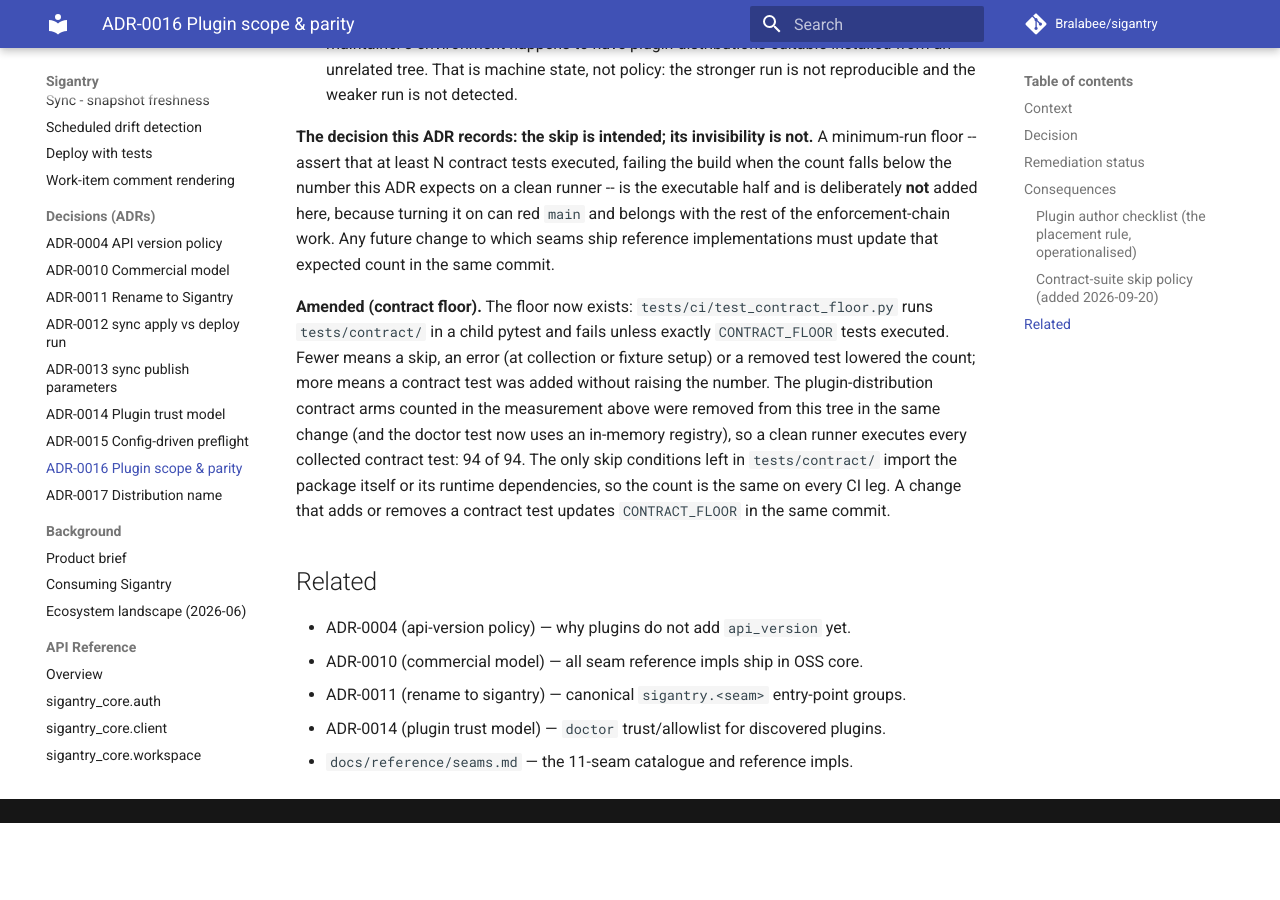
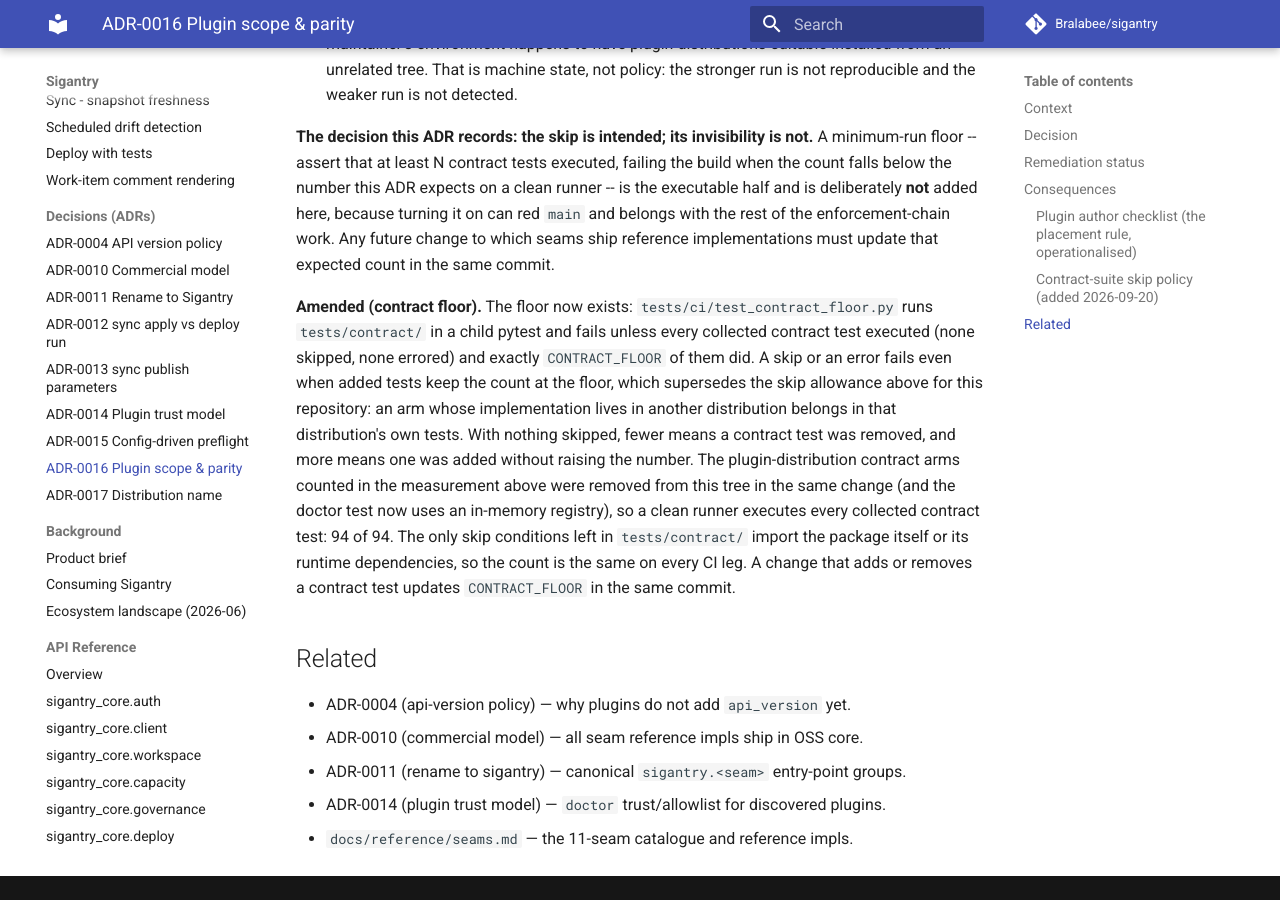
Before and after one commit to Bralabee/sigantry, an MkDocs documentation site: the page built from docs/decisions/ADR-0016-plugin-scope-and-parity-model.md, in a window 1280 px wide and 900 px high, scrolled down 4206 px. Built offline with MkDocs 1.6.1 and Material for MkDocs 9.7.7, drawn with Linux system fonts in a browser that asks for light colours; comment, search, counter and statistics services are not loaded; before the commit the page ends 5029 px from its top, so only the background shows below that.

Commit message:
test: the contract floor fails on any skip or error, not only on count
The floor compared only the number of executed contract tests. A skip
or an error lowered that number, and the failure message then advised
setting CONTRACT_FLOOR to the new count, so following the gate's own
advice recorded the lost test as the baseline. Worse, adding one test
while another skipped or errored kept the count at the floor and the
gate passed.

The floor now requires every collected contract test to execute, with
no skip and no error, as well as the exact count. On a skip or an error
the message says to fix it; only a clean run with a different count
suggests changing CONTRACT_FLOOR. ADR-0016's amendment, the CHANGELOG
bullet, the test docstring and the work-item battery comment say so.

```diff
--- a/docs/decisions/ADR-0016-plugin-scope-and-parity-model.md
+++ b/docs/decisions/ADR-0016-plugin-scope-and-parity-model.md
@@ -157,10 +157,13 @@
 in the same commit.
 
 **Amended (contract floor).** The floor now exists: `tests/ci/test_contract_floor.py` runs
-`tests/contract/` in a child pytest and fails unless exactly `CONTRACT_FLOOR` tests
-executed. Fewer means a skip, an error (at collection or fixture setup) or a removed
-test lowered the count; more means a contract test was added without raising the
-number. The plugin-distribution contract arms counted in the measurement above were
+`tests/contract/` in a child pytest and fails unless every collected contract test
+executed (none skipped, none errored) and exactly `CONTRACT_FLOOR` of them did. A skip
+or an error fails even when added tests keep the count at the floor, which supersedes
+the skip allowance above for this repository: an arm whose implementation lives in
+another distribution belongs in that distribution's own tests. With nothing skipped,
+fewer means a contract test was removed, and more means one was added without raising
+the number. The plugin-distribution contract arms counted in the measurement above were
 removed from this tree in the same change (and the doctor test now uses an in-memory
 registry), so a clean runner executes every collected contract test: 94 of 94. The
 only skip conditions left in `tests/contract/` import the package itself or its
```
Also changed, not shown: CHANGELOG.md (+4 -3 lines), 2 other files.
